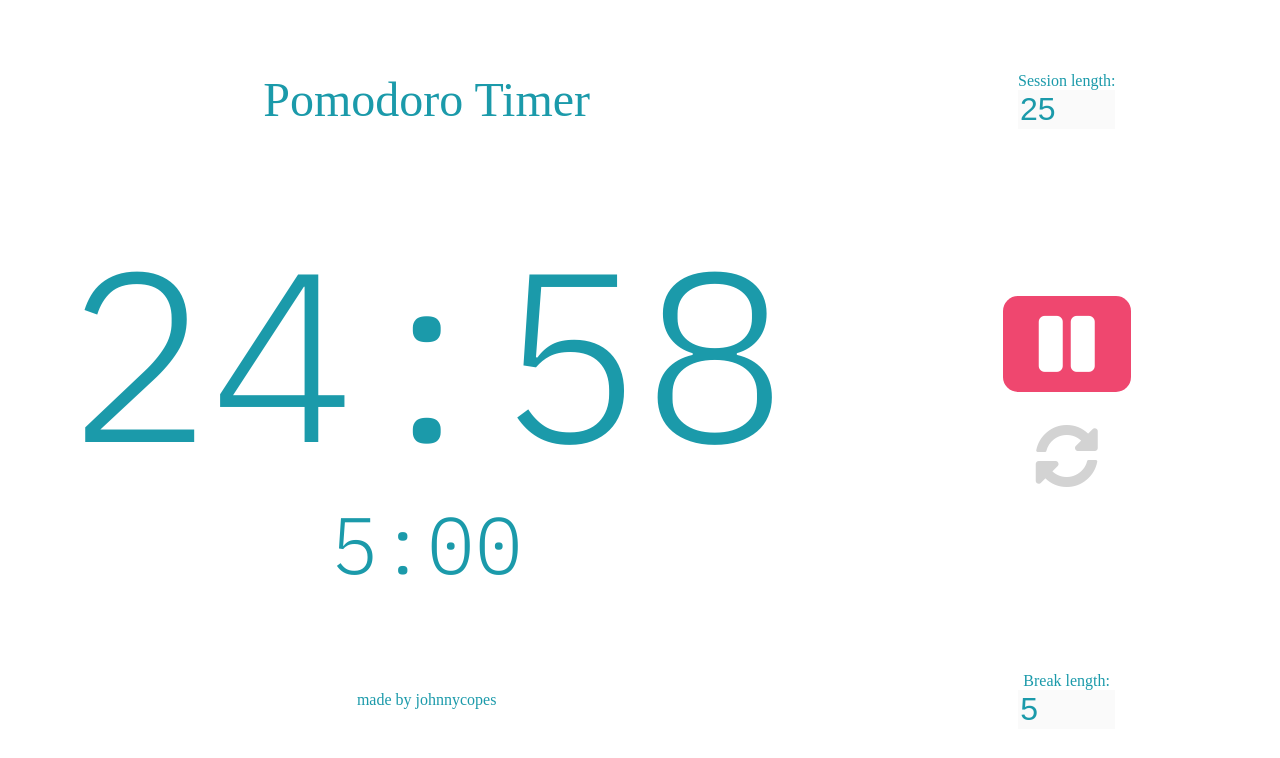
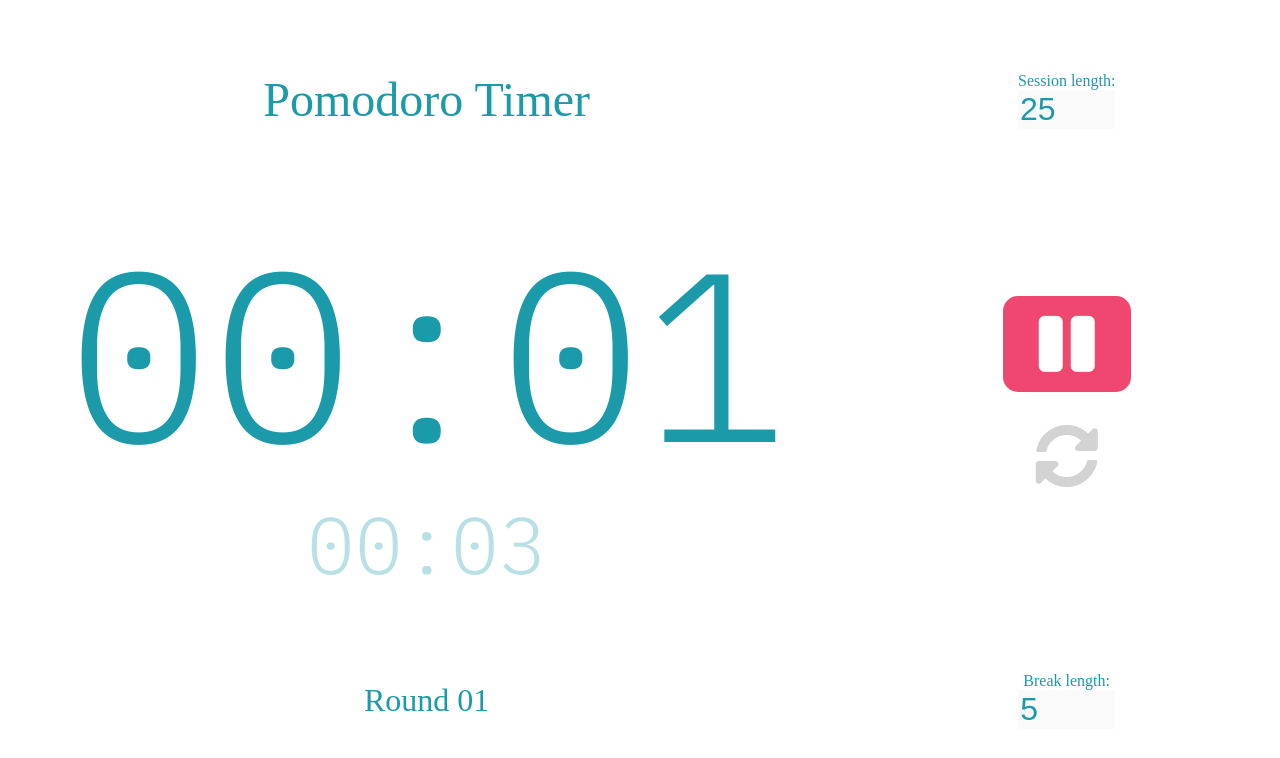
Before and after one commit to johnnycopes/pomodoro-clock, a website built with Parcel: page index.html in a window 1280 px wide. Both pictures are taken after a click on the button 1066 px from the left and 344 px from the top of the page. Built offline with nearby package versions, Linux system fonts and the light colour scheme; a web font is replaced by a local one.

Commit message:
timer works

```diff
--- a/index.html
+++ b/index.html
@@ -17,18 +17,18 @@
 		</section>
 		<section class="timer">
 			<div class="timer__session">
-				<span class="timer__session-value timer__session-minutes">25</span>
+				<span class="timer__session-value timer__session-minutes"></span>
 				<span class="timer__session-value timer__session-colon">:</span>
-				<span class="timer__session-value timer__session-seconds">00</span>
+				<span class="timer__session-value timer__session-seconds"></span>
 			</div>
 			<div class="timer__break">
-				<span class="timer__break-value timer__break-minutes">5</span>
+				<span class="timer__break-value timer__break-minutes"></span>
 				<span class="timer__break-value timer__break-colon">:</span>
-				<span class="timer__break-value timer__break-seconds">00</span>
+				<span class="timer__break-value timer__break-seconds"></span>
 			</div>
 		</section>
-		<section class="signature">
-			<h4>made by johnnycopes</h4>
+		<section class="timer__round">
+			<h2>Round <span class="timer__round-number"></span></h2>
 		</section>
 		<section class="app__input session">
 			<label for="session">Session length:</label>
@@ -46,6 +46,7 @@
 			<label for="break">Break length:</label>
 			<input id="break" type="number" value="5" min="1" max="30" />
 		</section>
+		<!-- <h4 class="signature">made by johnnycopes</h4> -->
 	</main>
 
 	<script src="./index.js"></script>
--- a/js/timer.js
+++ b/js/timer.js
@@ -1,8 +1,10 @@
 export function timer() {
-	const sessionMinutes = document.querySelector('.timer__session-minutes');
-	const sessionSeconds = document.querySelector('.timer__session-seconds');
-	const breakMinutes = document.querySelector('.timer__break-minutes');
-	const breakSeconds = document.querySelector('.timer__break-seconds');
+	const $round = document.querySelector('.timer__round-number');
+	const $sessionMinutes = document.querySelector('.timer__session-minutes');
+	const $sessionSeconds = document.querySelector('.timer__session-seconds');
+	const $breakMinutes = document.querySelector('.timer__break-minutes');
+	const $breakSeconds = document.querySelector('.timer__break-seconds');
+	let round = 1;
 	let sessionTimer;
 	let breakTimer;
 	let sessionLength;
@@ -19,22 +21,31 @@ export function timer() {
 	// =======================
 
 	function init() {
-		sessionLength = 25;
-		breakLength = 5;
-		sessionTimer = setNewTimer(sessionLength);
-		breakTimer = setNewTimer(breakLength);
+		sessionLength = 0.05;
+		breakLength = 0.05;
+		resetTimer();
+		resetRound();
 	}
 
 	function toggleFlow() {
-		sessionTimer.isRunning = !sessionTimer.isRunning;
-		sessionTimer.isRunning ? startTimer(sessionTimer) : stopTimer(sessionTimer);
+		if (sessionTimer.milliseconds > 0) {
+			toggleTimer(sessionTimer);
+		}
+		else if (breakTimer.milliseconds > 0) {
+			toggleTimer(breakTimer);
+		}
+		else {
+			resetTimer();
+			incrementRound();
+			toggleFlow();
+		}
 	}
 
 	function resetTimer() {
-		sessionTimer = setNewTimer(sessionLength);
-		breakTimer = setNewTimer(breakLength);
-		updateTimerUI(sessionTimer, sessionMinutes, sessionSeconds);
-		updateTimerUI(breakTimer, breakMinutes, breakSeconds);
+		sessionTimer = setNewTimer(sessionLength, $sessionMinutes, $sessionSeconds);
+		breakTimer = setNewTimer(breakLength, $breakMinutes, $breakSeconds);
+		updateTimerUI(sessionTimer);
+		updateTimerUI(breakTimer);
 	}
 
 	function changeSession(minutes) {
@@ -49,19 +60,30 @@ export function timer() {
 
 	// -----------------------
 
-	function setNewTimer(minutes) {
+	function setNewTimer(minutes, minutesElement, secondsElement) {
 		let newTimer = {
-			milliseconds: minsToMs(minutes),
+			milliseconds: convertMinsToMs(minutes),
 			interval: null,
-			isRunning: false
+			isRunning: false,
+			minutesElement,
+			secondsElement
 		};
 		return newTimer;
+	}
+
+	function toggleTimer(timer) {
+		timer.isRunning = !timer.isRunning;
+		timer.isRunning ? startTimer(timer) : stopTimer(timer);
 	}
 
 	function startTimer(timer) {
 		timer.interval = setInterval(() => {
 			timer.milliseconds -= 1000;
-			updateTimerUI(sessionTimer, sessionMinutes, sessionSeconds);
+			updateTimerUI(timer);
+			if (timer.milliseconds <= 0) {
+				toggleTimer(timer);
+				toggleFlow();
+			}
 		}, 1000);
 	}
 
@@ -69,19 +91,33 @@ export function timer() {
 		clearInterval(timer.interval);
 	}
 
-	function minsToMs(minutes) {
+	function convertMinsToMs(minutes) {
 		return minutes * 60 * 1000;
 	}
 
-	function msToMinsAndSecs(milliseconds) {
+	function convertMsToMinsAndSecs(milliseconds) {
 		let minutes = Math.floor(milliseconds / 1000 / 60);
 		let seconds = milliseconds / 1000 - (60 * minutes);
 		return {minutes, seconds};
 	}
 
-	function updateTimerUI(timer, minutesElement, secondsElement) {
-		const {minutes, seconds} = msToMinsAndSecs(timer.milliseconds);
-		minutesElement.innerHTML = minutes.toString().padStart(2, 0);
-		secondsElement.innerHTML = seconds.toString().padEnd(2, 0);
+	function updateElementUI(element, value) {
+		element.innerHTML = value.toString().padStart(2, 0);
+	}
+
+	function resetRound() {
+		round = 1;
+		updateElementUI($round, round);
+	}
+
+	function incrementRound() {
+		round++;
+		updateElementUI($round, round);
+	}
+
+	function updateTimerUI(timer) {
+		const {minutes, seconds} = convertMsToMinsAndSecs(timer.milliseconds);
+		updateElementUI(timer.minutesElement, minutes);
+		updateElementUI(timer.secondsElement, seconds);
 	}
 }
--- a/scss/main.scss
+++ b/scss/main.scss
@@ -65,6 +65,11 @@ body {
 	&__break {
 		display: flex;
 		font-size: 5rem;
+		opacity: 0.3;
+	}
+
+	&__round {
+		font-size: 2rem;
 	}
 }
 
```
